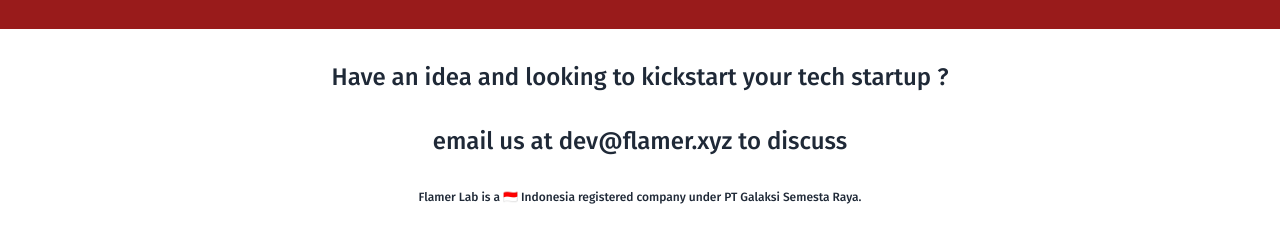
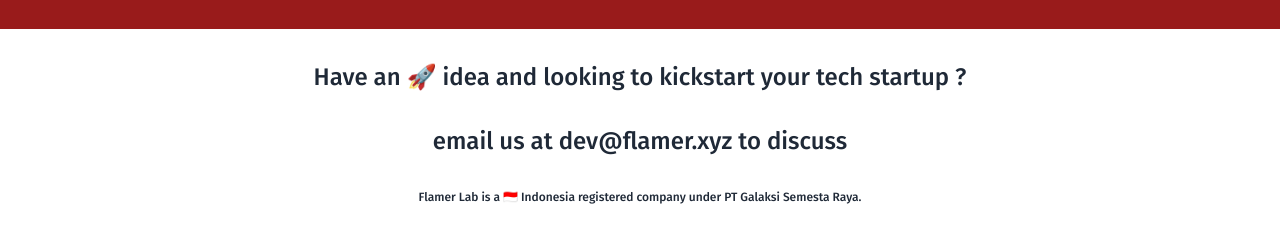
Before and after one commit to Flamer-Lab/flamer-web, a website built with Parcel: page src/index.html in a window 1280 px wide. Shown: the part 272-514 px from the top of the page. Built offline with nearby package versions, Linux system fonts and the light colour scheme.

Commit message:
minor copy

```diff
--- a/src/index.html
+++ b/src/index.html
@@ -23,7 +23,7 @@
         </div>
     </div>
     <div class="container mx-auto px-8 text-center">
-        <h1 class="p-8 text-2xl">Have an idea and looking to kickstart your tech startup ?</h1>
+        <h1 class="p-8 text-2xl">Have an 🚀 idea and looking to kickstart your tech startup ?</h1>
         <h2 class="text-2xl">email us at <a class="hover:underline" href="mailto:dev@flamer.xyz">dev@flamer.xyz</a> to
             discuss</h2>
         <p class="m-8 text-xs">Flamer Lab is a 🇮🇩 Indonesia registered company under PT Galaksi Semesta Raya.</p>
```
